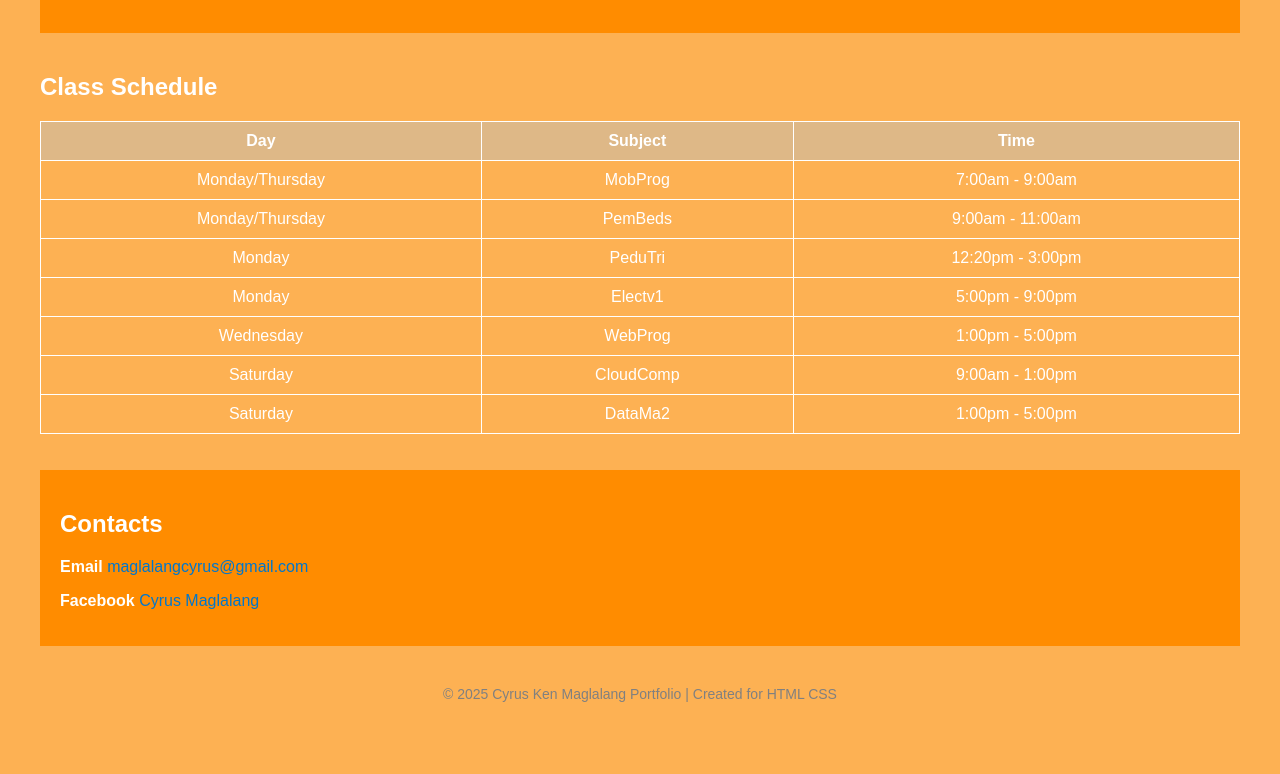
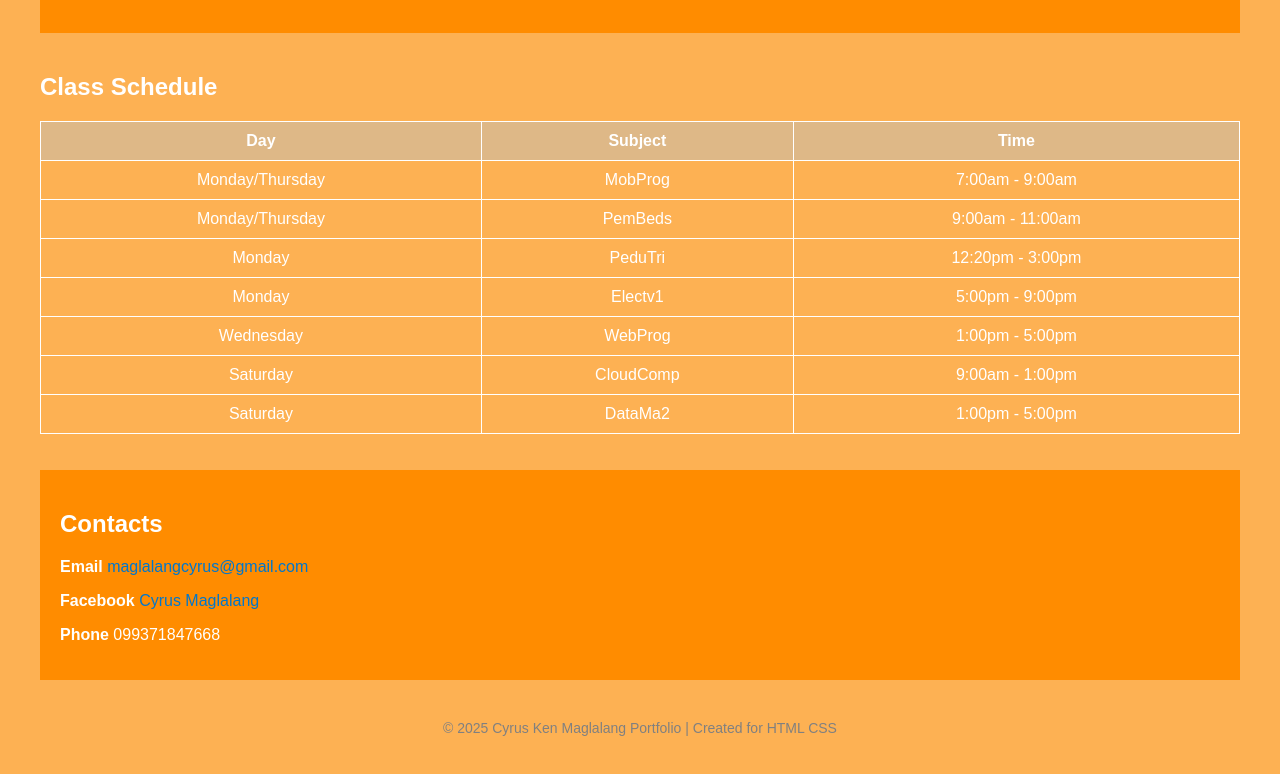
Before and after one commit to Daburi-Shaburi/Portfolio, a plain HTML site: page index.html in a window 1280 px wide. Shown: the part 1125-1899 px from the top of the page. Before the commit the page ends 1867 px from the top, so only its background shows below. Drawn offline with Linux system fonts and the light colour scheme.

Commit message:
Add files via upload

```diff
--- a/index.html
+++ b/index.html
@@ -99,6 +99,7 @@
         <h2>Contacts</h2>
         <p><strong>Email </strong><a href="mailto:maglalangcyrus@gmail.com"> maglalangcyrus@gmail.com </a></p>
         <p><strong>Facebook </strong> <a href="https://Facebook.com/itssmekalabaw"> Cyrus Maglalang</a></p>
+        <p> <strong> Phone </strong> 099371847668</p>
     </div>
 
     <footer>
```
